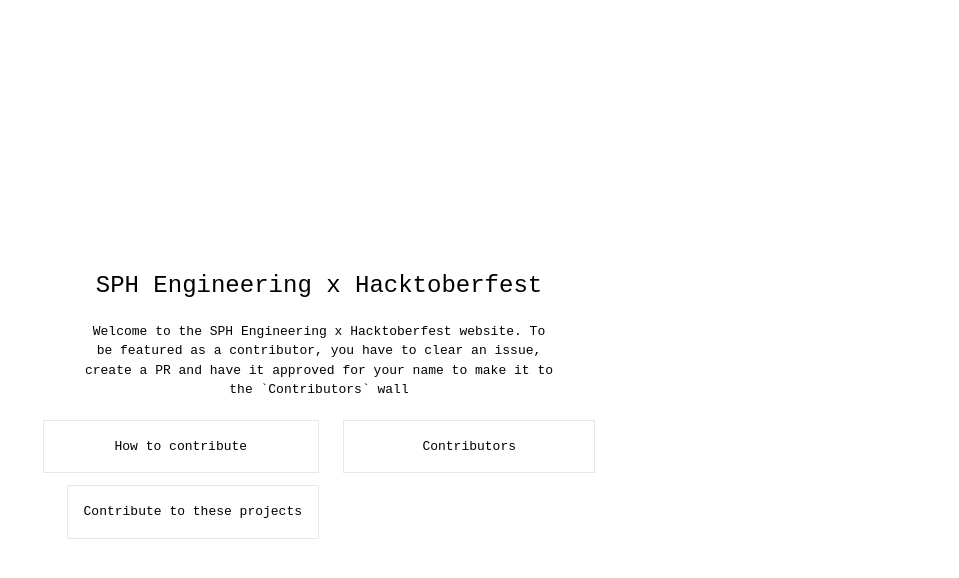
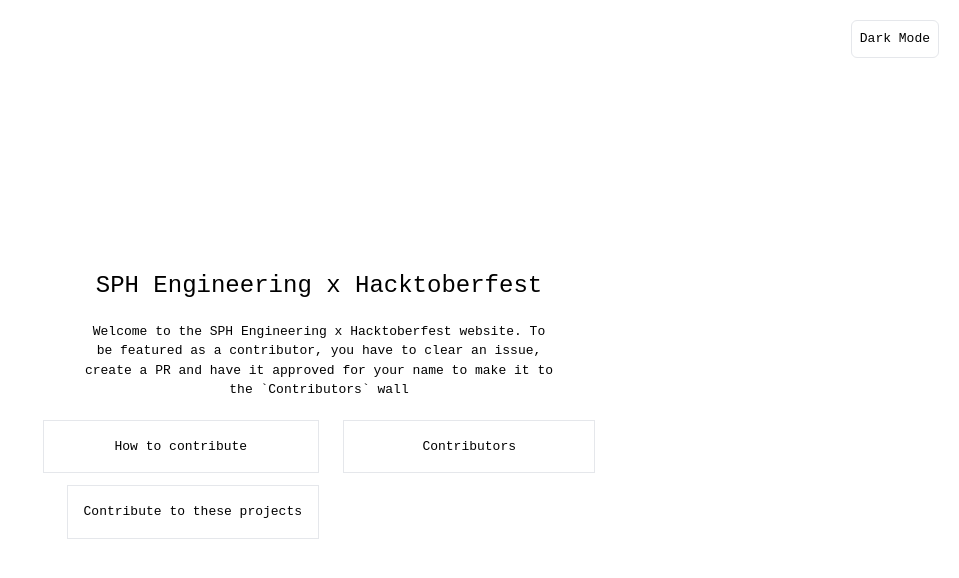
Before and after one commit to swahilipothub-dev/developers-profile, a Next.js app: page / in a window 1280 px wide. Shown: the top 578 px of the page, without its empty margins (321-1280 px from the left). Built offline with nearby package versions, Linux system fonts and the light colour scheme.

Commit message:
added button for toggling between light and dark mode

```diff
--- a/app/layout.tsx
+++ b/app/layout.tsx
@@ -1,7 +1,10 @@
-import type { Metadata } from "next";
+// app/layout.tsx
+
+"use client"; // Keep this to use React hooks
+
 import localFont from "next/font/local";
+import { useState } from "react";
 import "./globals.css";
-//import Navbar from "./components/navbarComponent";
 
 const geistSans = localFont({
   src: "./fonts/GeistVF.woff",
@@ -14,22 +17,24 @@
   weight: "100 900",
 });
 
-export const metadata: Metadata = {
-  title: "Swahilipot Tech x Hacktoberfest",
-  description: "This website has been created by the SPH Engineering team to enable and show developers how to contribute to open-source projects.",
-};
-
 export default function RootLayout({
   children,
 }: Readonly<{
   children: React.ReactNode;
 }>) {
+  const [darkMode, setDarkMode] = useState(false);
+
   return (
-    <html lang="en">
+    <html lang="en" className={darkMode ? "dark" : ""}>
       <body
-        className={`container mx-auto ${geistSans.variable} ${geistMono.variable} antialiased`}
+        className={`container mx-auto ${geistSans.variable} ${geistMono.variable} antialiased bg-white text-black dark:bg-gray-900 dark:text-white transition-colors duration-300`}
       >
-        {/*<Navbar/>*/}
+        <button
+          onClick={() => setDarkMode(!darkMode)}
+          className="absolute top-5 right-5 border p-2 rounded-md"
+        >
+          {darkMode ? "Light Mode" : "Dark Mode"}
+        </button>
         {children}
       </body>
     </html>
```
